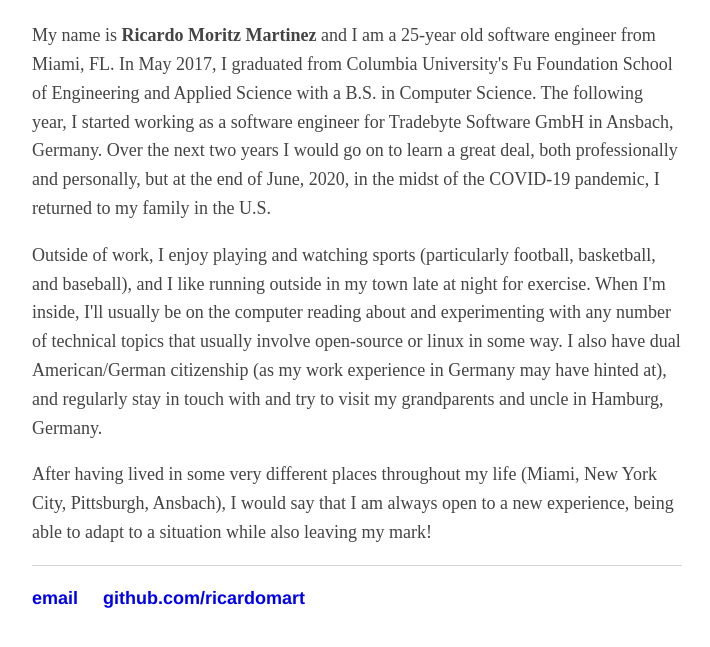
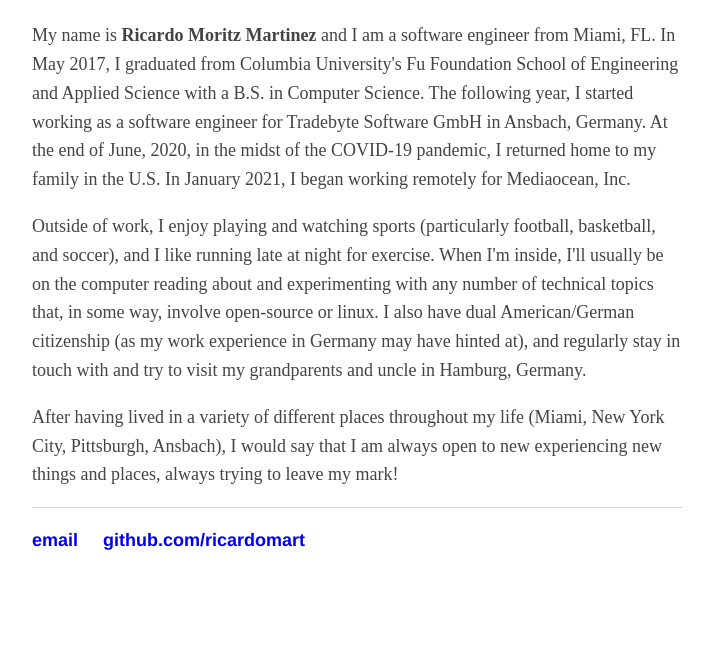
Before and after one commit to ricardomart/ricardomart.github.io, a plain HTML site: page about.html in a window 1280 px wide. Shown: the part 139-786 px from the top of the page, without its empty margins (283-993 px from the left). Drawn offline with Linux system fonts and the light colour scheme.

Commit message:
Update page Feb 13, 2025

```diff
--- a/about.html
+++ b/about.html
@@ -21,33 +21,32 @@
                 <header><h1>About Me</h1></header>
 
                 <p>
-                    My name is <b>Ricardo Moritz Martinez</b> and I am a 25-year old
+                    My name is <b>Ricardo Moritz Martinez</b> and I am a
                     software engineer from Miami, FL. In May 2017, I
                     graduated from Columbia University's Fu Foundation School of
                     Engineering and Applied Science with a B.S. in Computer Science.
                     The following year, I started working as a software engineer for
-                    Tradebyte Software GmbH in Ansbach, Germany. Over the next two years
-                    I would go on to learn a great deal, both professionally and personally,
-                    but at the end of June, 2020, in the midst of the COVID-19 pandemic,
-                    I returned to my family in the U.S.
+                    Tradebyte Software GmbH in Ansbach, Germany. At the end of June,
+		    2020, in the midst of the COVID-19 pandemic, I returned home to my
+		    family in the U.S. In January 2021, I began working remotely for
+		    Mediaocean, Inc.
                 </p>
 
                 <p>
                     Outside of work, I enjoy playing and watching sports (particularly
-                    football, basketball, and baseball), and I like running outside in
-                    my town late at night for exercise. When I'm inside, I'll usually be
-                    on the computer reading about and experimenting with any number of
-                    technical topics that usually involve open-source or linux in some way.
-                    I also have dual American/German citizenship (as my work
-                    experience in Germany may have hinted at), and regularly stay in touch
-                    with and try to visit my grandparents and uncle in Hamburg, Germany.
+                    football, basketball, and soccer), and I like running late at night
+                    for exercise. When I'm inside, I'll usually be on the computer reading
+		    about and experimenting with any number of technical topics that, in some
+		    way, involve open-source or linux. I also have dual American/German
+		    citizenship (as my work experience in Germany may have hinted at), and
+		    regularly stay in touch with and try to visit my grandparents and uncle in
+		    Hamburg, Germany.
                 </p>
 
                 <p>
-                    After having lived in some very different places throughout my life (Miami,
+                    After having lived in a variety of different places throughout my life (Miami,
                     New York City, Pittsburgh, Ansbach), I would say that I am always open to
-                    a new experience, being able to adapt to a situation while also
-                    leaving my mark!
+                    new experiencing new things and places, always trying to leave my mark!
                 </p>
 
                 <footer>
```
Also changed, not shown: 1 other file.
